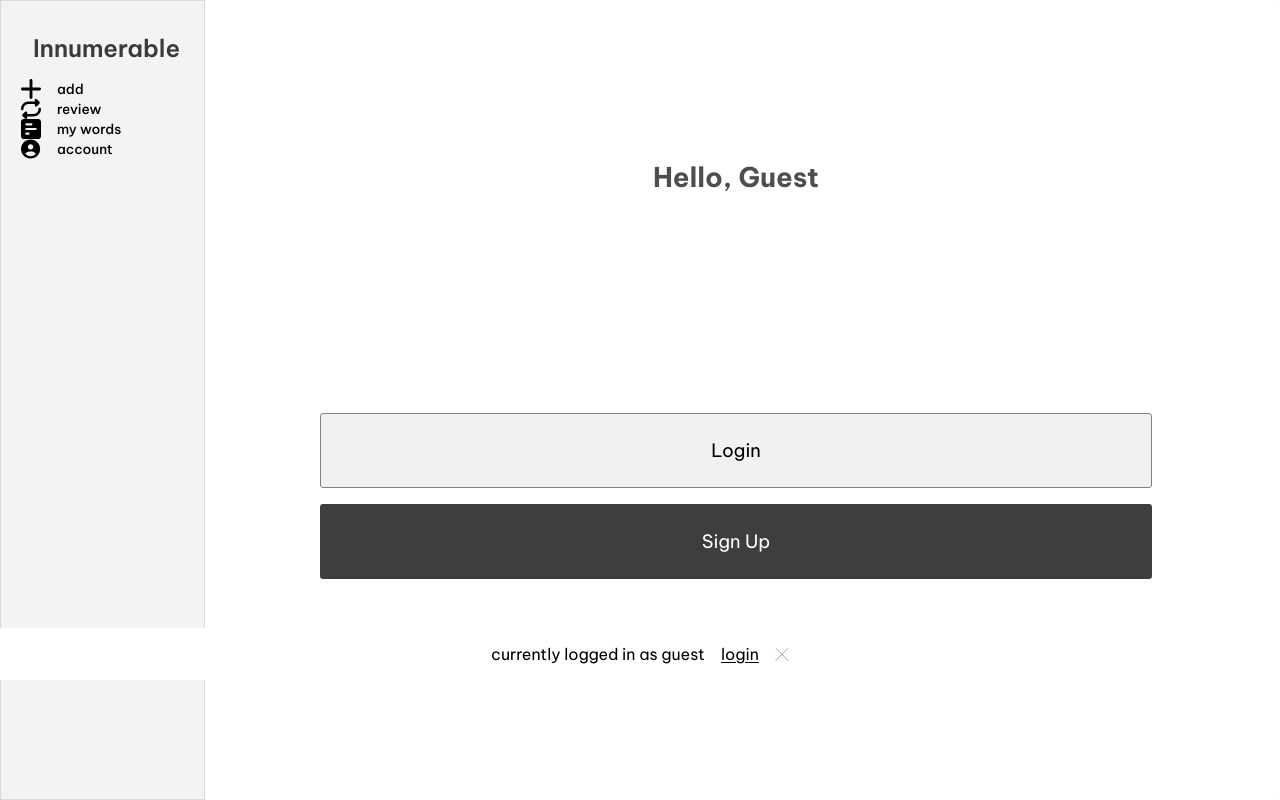
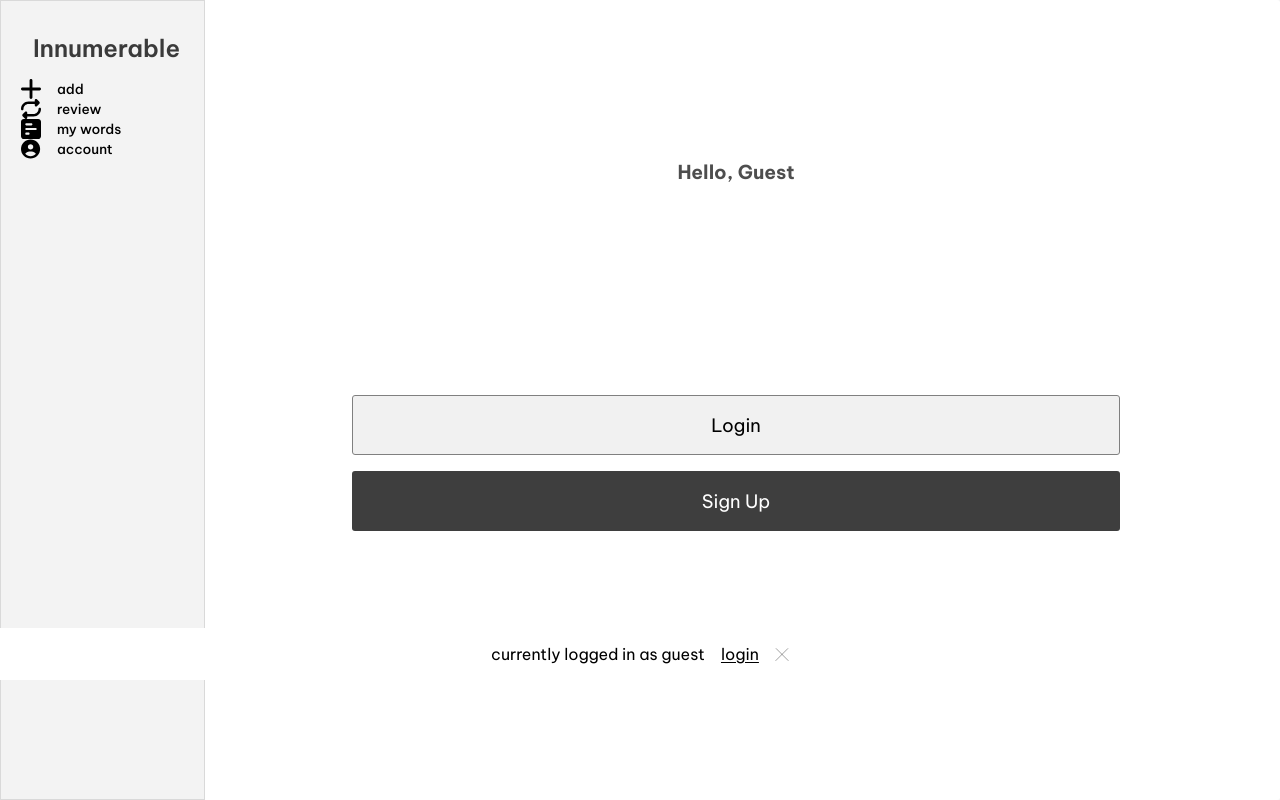
Before and after one commit to Stefan1400/ComponentsLibrary, a React (Create React App) app in the folder client/: page /account in a window 1280 px wide. Built offline with nearby package versions, Linux system fonts and the light colour scheme; no server answers.

Commit message:
removed menuSlider visibility, improved account page auth btns and header

```diff
--- a/client/src/App.js
+++ b/client/src/App.js
@@ -17,7 +17,7 @@ function App() {
   const [addWordVisible, setAddWordVisible] = useState(true);
   const [reviewVisible, setReviewVisible] = useState(false);
   const [myWordsVisible, setMyWordsVisible] = useState(false);
-  const [menuSliderVisible, setMenuSliderVisible] = useState(false);
+  // const [menuSliderVisible, setMenuSliderVisible] = useState(false);
 
   const toggleAddWord = () => {
     resetAllPages();
@@ -46,9 +46,9 @@ function App() {
   const [isMobile, setIsMobile] = useState(window.innerWidth < 768);
   const [desktopNavbarVisible, setDesktopNavbarVisible] = useState(true);
 
-  const toggleMenuSlider = () => {
-    setMenuSliderVisible(prev => !prev);
-  }
+  // const toggleMenuSlider = () => {
+  //   setMenuSliderVisible(prev => !prev);
+  // }
 
   useEffect(() => {
     const handleResize = () => {
@@ -98,7 +98,7 @@ function App() {
   }
 
   const resetAllPages = () => {
-    setMenuSliderVisible(false)
+    // setMenuSliderVisible(false)
     setAddWordVisible(false)
     setReviewVisible(false)
     setMyWordsVisible(false)
@@ -144,14 +144,14 @@ function App() {
           toggleDesktopNavbar={toggleDesktopNavbar}
         />
 
-      {isMobile && (
+      {/* {isMobile && (
         <MenuSlider
           goToLogin={toggleLoginPage}
           goToRegister={toggleRegisterPage}
           toggleMenuSlider={toggleMenuSlider}
           menuSliderVisible={menuSliderVisible}
         />
-      )}
+      )} */}
 
 
       {!isLoggedIn && guestMessageVisible && (
@@ -163,9 +163,9 @@ function App() {
         </div>
       )}
 
-      {!menuSliderVisible && (
+      {/* {!menuSliderVisible && (
         <MenuBurgerIcon onClick={toggleMenuSlider} className='menu-slider-btn' />
-      )}
+      )} */}
 
       <Routes>
         <Route path='/' element={<AddWordsPanel />} />
--- a/client/src/pages/AccountPage/AccountPage.css
+++ b/client/src/pages/AccountPage/AccountPage.css
@@ -31,6 +31,10 @@
    font-weight: 500;
 }
 
+.account-page-username-h2 {
+   font-size: 1.2rem;
+}
+
 .delete-account-confirm-note {
    text-align: center;
    font-size: 0.8rem;
@@ -44,13 +48,13 @@
    align-items: center;
    gap: 1rem;
    position: absolute;
-   bottom: 14%;
+   bottom: 20%;
    padding: 10%;
 }
 
 .auth-btn {
-   width: 65vw;
-   height: 75px;
+   width: 60vw;
+   height: 60px;
    border-radius: 3px;
    font-size: 1.15rem;
 
--- a/client/src/pages/AccountPage/AccountPage.jsx
+++ b/client/src/pages/AccountPage/AccountPage.jsx
@@ -56,7 +56,7 @@ function AccountPage({ goToLogin, goToRegister }) {
 
    return (
     <div className='account-page page'>
-      <h2>{`Hello, ${isLoggedIn ? user : 'Guest'}`}</h2>
+      <h2 className='account-page-username-h2'>{`Hello, ${isLoggedIn ? user : 'Guest'}`}</h2>
       {isLoggedIn && (
             <div className="account-page-auth-btns">
                <button onClick={handleLogout} className='auth-btn logout-btn'>Logout</button>
```
Also changed, not shown: client/src/components/ReviewPanel/ReviewPanel.css (line endings or trailing spaces).
